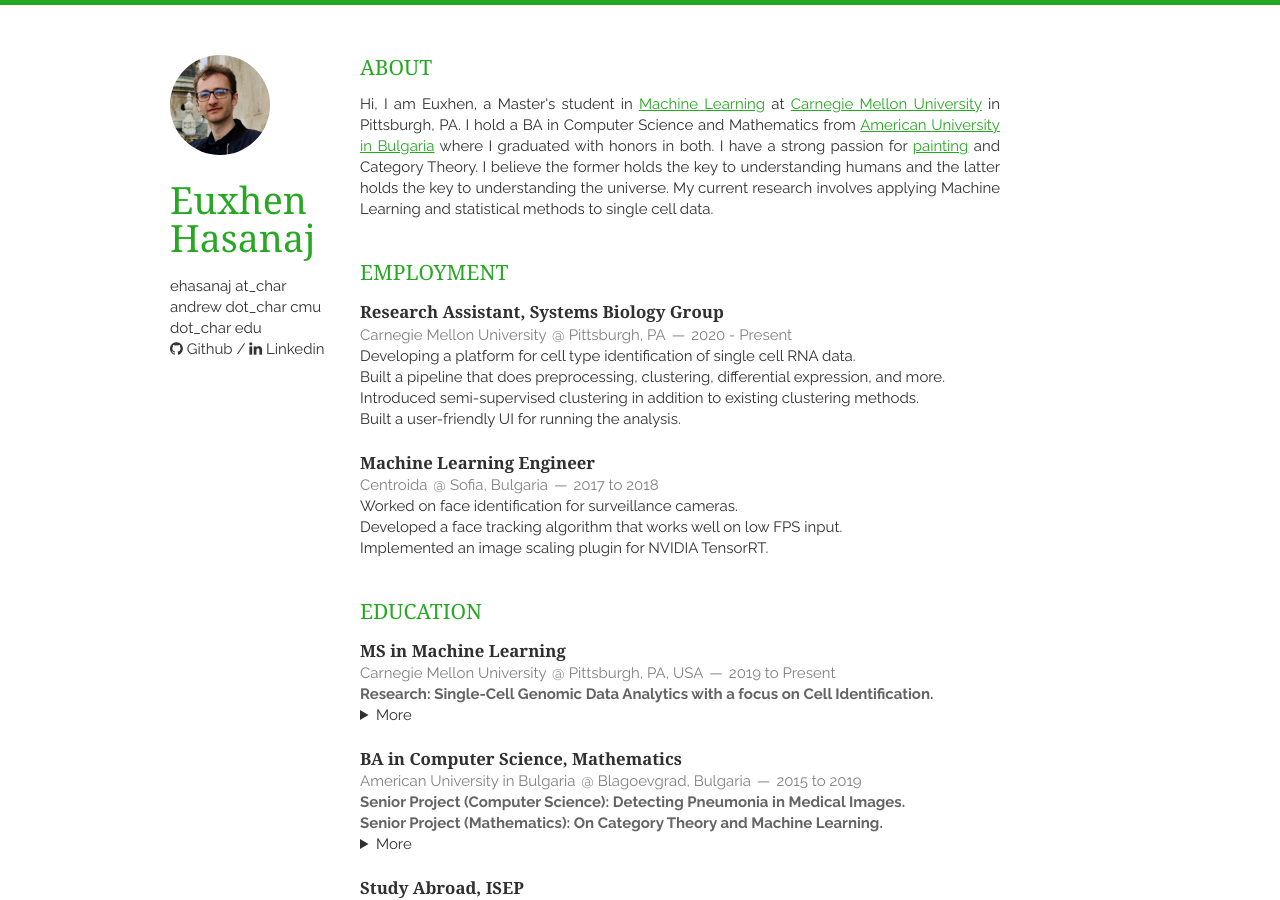
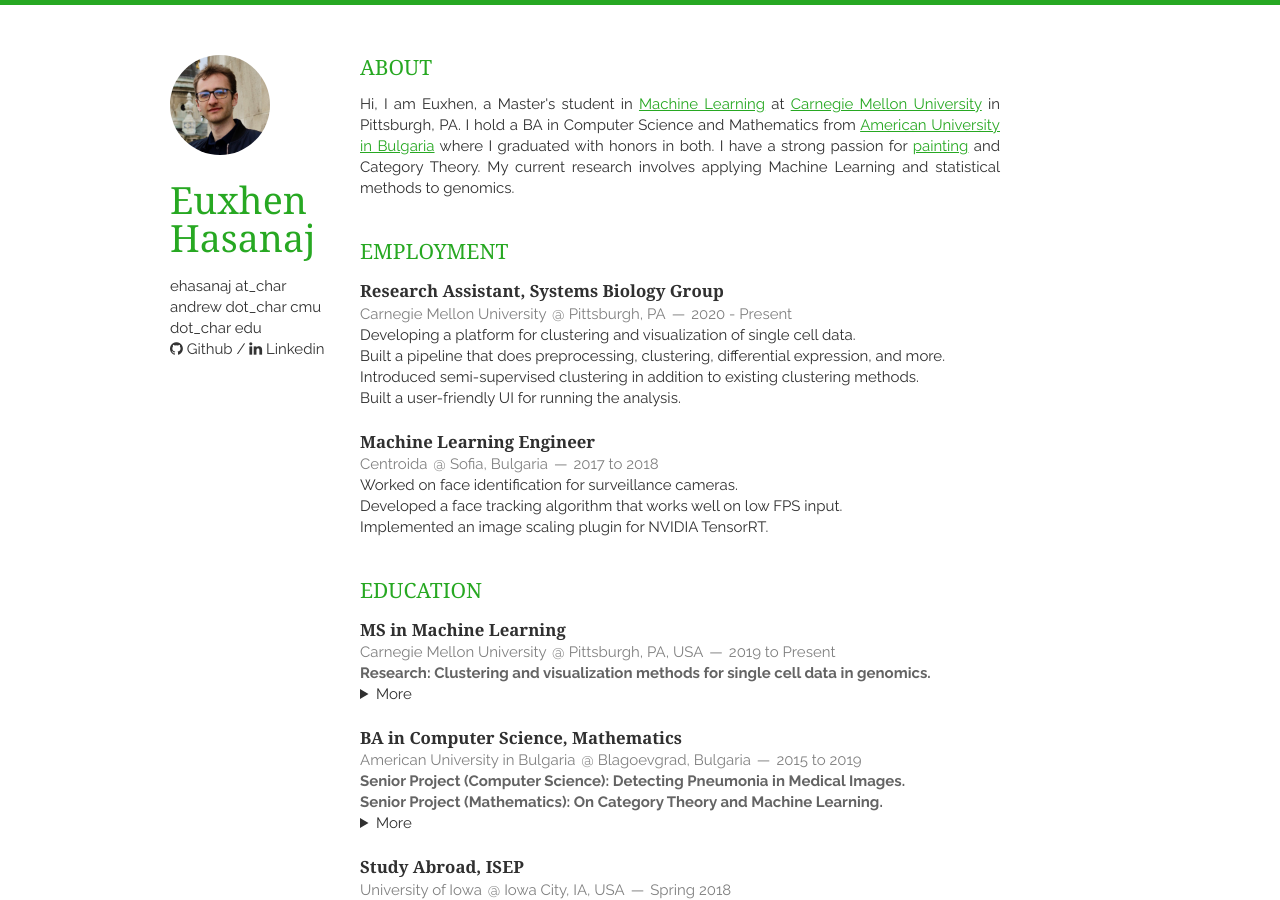
Before and after one commit to ferrocactus/ferrocactus.github.io, a Jekyll site: the page built from index.html, in a window 1280 px wide and 900 px high. Built offline with Jekyll 4.4.1, drawn with Linux system fonts in a browser that asks for light colours; nearby versions of some CDN libraries; the list of posts is cut into pages by our own code.

Commit message:
updated research line

```diff
--- a/_includes/about.html
+++ b/_includes/about.html
@@ -2,7 +2,7 @@
     <h1>About</h1>
     <article>
         <p style="text-align:justify;">
-        Hi, I am Euxhen, a Master's student in <a href="https://www.ml.cmu.edu/" class="mylink">Machine Learning</a> at <a href="https://www.cmu.edu/" class="mylink">Carnegie Mellon University</a> in Pittsburgh, PA. I hold a BA in Computer Science and Mathematics from <a href="https://www.aubg.edu/" class="mylink">American University in Bulgaria</a> where I graduated with honors in both. I have a strong passion for <a href="paintings.html" class="mylink">painting</a> and Category Theory. I believe the former holds the key to understanding humans and the latter holds the key to understanding the universe. My current research involves applying Machine Learning and statistical methods to single cell data.
+        Hi, I am Euxhen, a Master's student in <a href="https://www.ml.cmu.edu/" class="mylink">Machine Learning</a> at <a href="https://www.cmu.edu/" class="mylink">Carnegie Mellon University</a> in Pittsburgh, PA. I hold a BA in Computer Science and Mathematics from <a href="https://www.aubg.edu/" class="mylink">American University in Bulgaria</a> where I graduated with honors in both. I have a strong passion for <a href="paintings.html" class="mylink">painting</a> and Category Theory. My current research involves applying Machine Learning and statistical methods to genomics.
         </p>
     </article>
 </section>
--- a/_includes/education.html
+++ b/_includes/education.html
@@ -7,7 +7,7 @@
             <span><address>Pittsburgh, PA, USA</address><time>2019 to Present</time></span>
         </header>
         <p>
-            <em>Research: Single-Cell Genomic Data Analytics with a focus on Cell Identification.</em>
+            <em>Research: Clustering and visualization methods for single cell data in genomics.</em>
             <details>
                 <summary>More</summary>
                 <em class="list_header">Courses:</em>
--- a/_includes/employment.html
+++ b/_includes/employment.html
@@ -6,7 +6,7 @@
             <span>Carnegie Mellon University</span>
             <span><address>Pittsburgh, PA</address><time>2020 - Present</time></span>
         </header>
-        <p>Developing a platform for cell type identification of single cell RNA data.
+        <p>Developing a platform for clustering and visualization of single cell data.
         </br>Built a pipeline that does preprocessing, clustering, differential expression, and more.
         </br>Introduced semi-supervised clustering in addition to existing clustering methods.
         </br>Built a user-friendly UI for running the analysis.</p>
```
